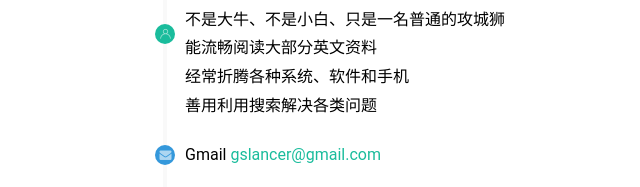
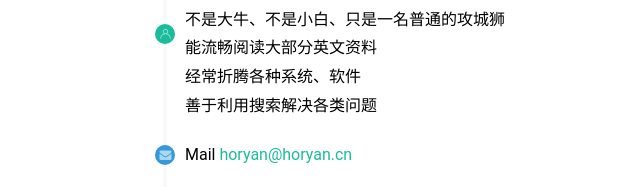
Before and after one commit to gslancer/horyan.github.io, a plain HTML site: page about/index.html in a window 1280 px wide. Shown: the part 308-495 px from the top of the page, without its empty margins (227-867 px from the left). Drawn offline with Linux system fonts and the light colour scheme; some packages are replaced by stand-ins of ours; a script that the page names is missing.

Commit message:
Site updated: 2017-02-21 20:25:26

```diff
--- a/about/index.html
+++ b/about/index.html
@@ -219,9 +219,9 @@
 
             <div class="text">能流畅阅读大部分英文资料</div>
 
-            <div class="text">经常折腾各种系统、软件和手机</div>
+            <div class="text">经常折腾各种系统、软件</div>
 
-            <div class="text">善用利用搜索解决各类问题</div>
+            <div class="text">善于利用搜索解决各类问题</div>
 
 
 
@@ -234,9 +234,9 @@
 
 
           <div class="text">
-            <span>Gmail</span>
+            <span>Mail</span>
 
-              <a rel="noopener noreferrer" target="_blank" class="text-value-url" href="">gslancer@gmail.com</a>
+              <a rel="noopener noreferrer" target="_blank" class="text-value-url" href="">horyan@horyan.cn</a>
 
           </div>
 
```
Also changed, not shown: search.json (+1 -1 lines).
